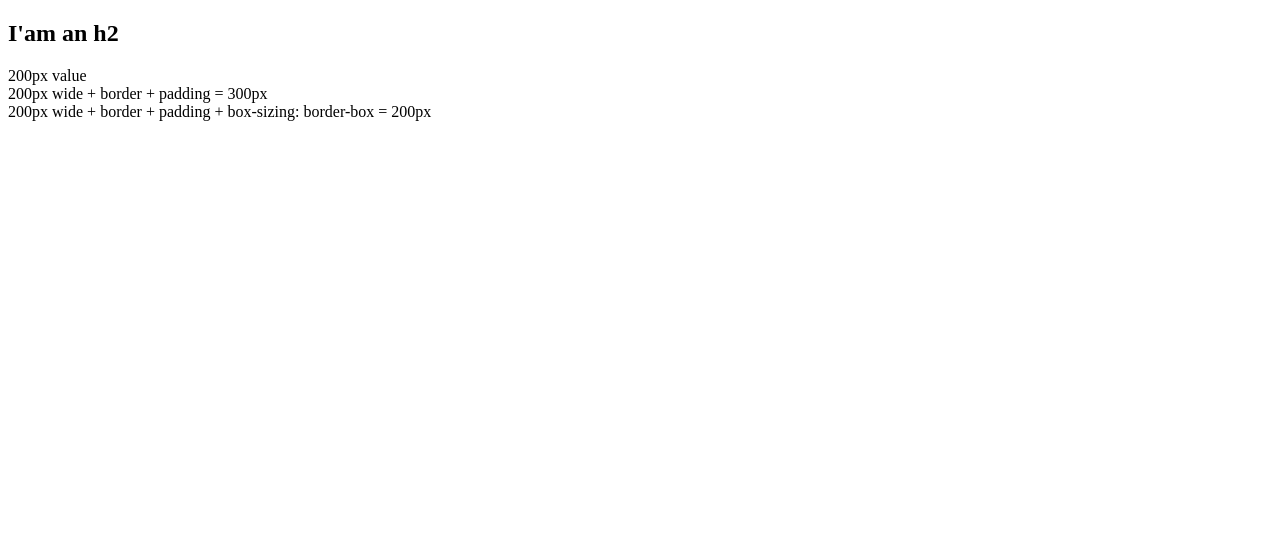
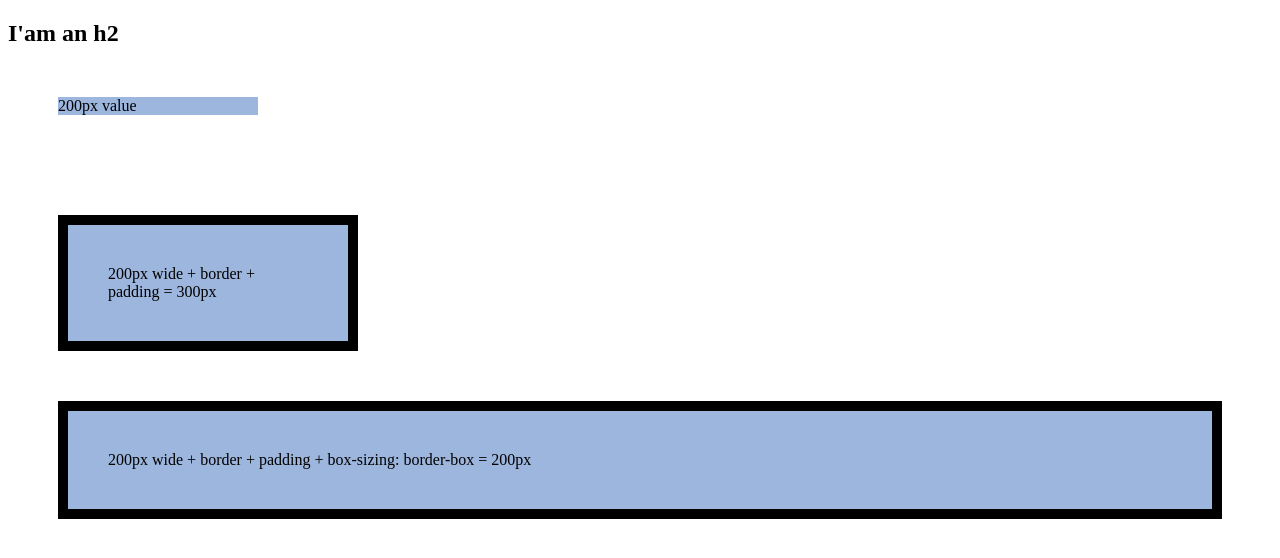
Before and after one commit to cayoooooy/Intermediate-css, a plain HTML site: page index.html in a window 1280 px wide. Drawn offline with Linux system fonts and the light colour scheme.

Commit message:
Added margins

```diff
--- /dev/null
+++ b/css/styles.css
@@ -0,0 +1,14 @@
+
+.test-box {
+    background: #9db6dd;
+   margin: 50px;
+    width: 200px;
+}
+.test-box-nosizing {
+    border: 10px solid #000;
+    padding: 40px;
+}
+.test-box-sizing {
+    box-sizing: border-box;
+    width: auto;
+}
--- a/index.html
+++ b/index.html
@@ -5,6 +5,7 @@
 <meta charset="UTF-8" />
 <meta http-equiv="X-UA-Compatible" content="IE=edge" />
 <meta name="viewport" content="width=device-width, initial-scale=1.0" />
+<link rel="stylesheet" href="css/styles.css"/>
 <title>Intermediate CSS</title>
 </head>
 <body>
@@ -12,7 +13,7 @@
 
 <div class="test-box">200px value</div>
 
-<div class="test-box test-box-nosizing">
+<div style="margin-top: 100px" class="test-box test-box-nosizing">
 200px wide + border + padding = 300px
 </div>
 
```
